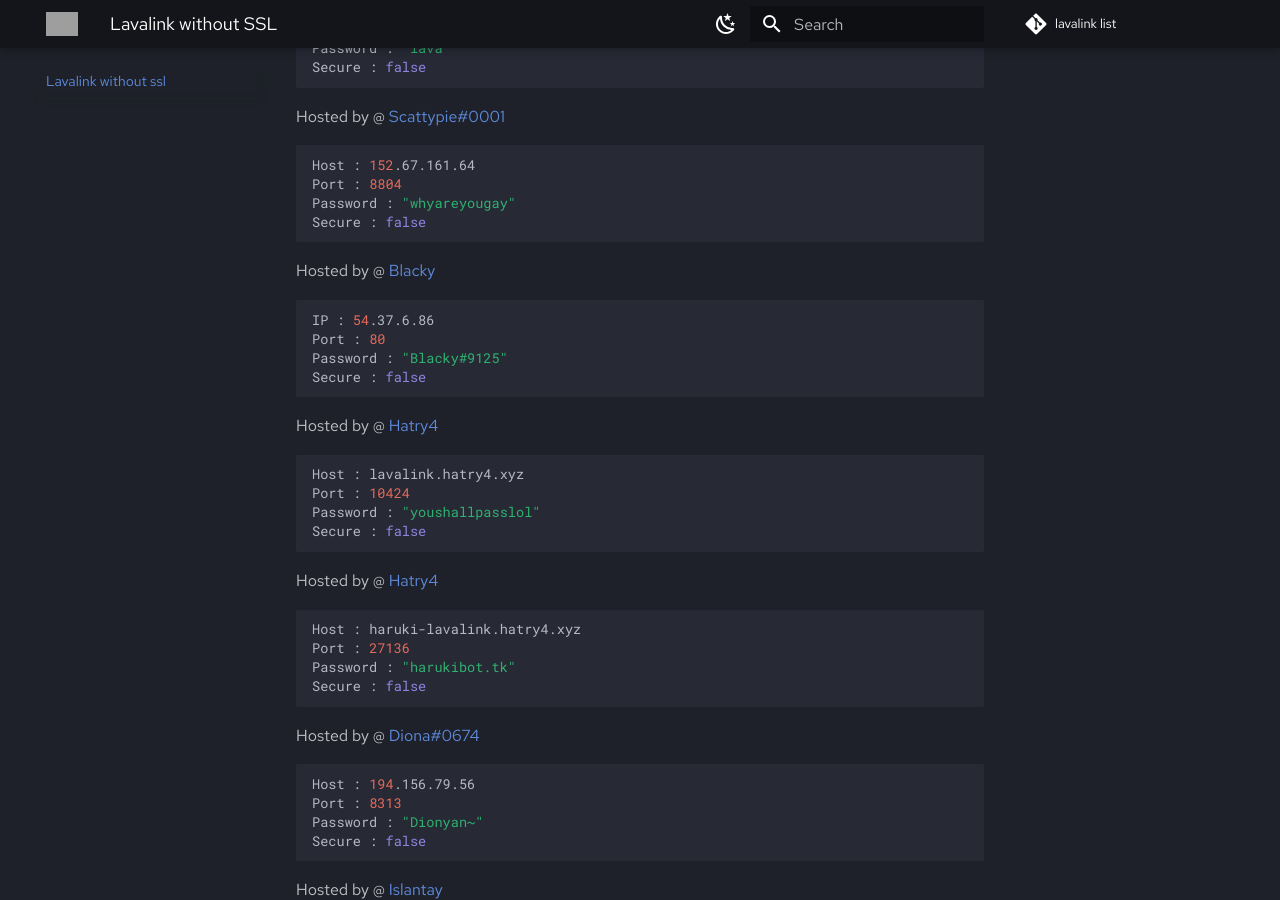
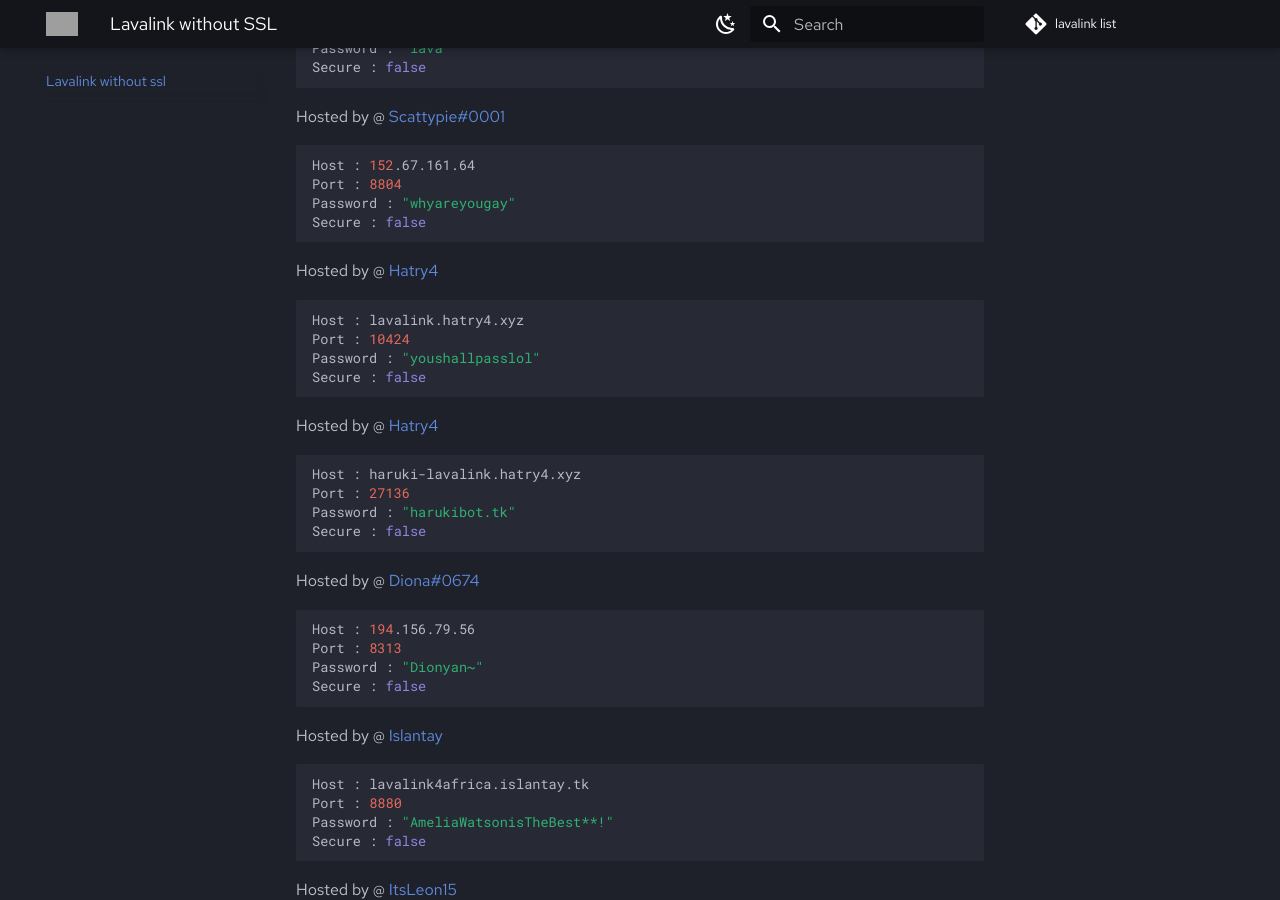
Before and after one commit to DarrenOfficial/lavalink-list, an MkDocs documentation site: the page built from docs/NoSSL/lavalink-without-ssl.md, in a window 1280 px wide and 900 px high, scrolled down 588 px. Built offline with MkDocs 1.6.1 and Material for MkDocs 9.7.7, drawn with Linux system fonts in a browser that asks for light colours; comment, search, counter and statistics services are not loaded; grey boxes are pictures that could not be loaded.

Commit message:
Update lavalink-without-ssl.md
lavalink Hosted by Blacky remove for being down for 2+ days
IP : 54.37.6.86
Port : 80
Password : "Blacky#9125"

````diff
--- a/docs/NoSSL/lavalink-without-ssl.md
+++ b/docs/NoSSL/lavalink-without-ssl.md
@@ -33,14 +33,6 @@ Hosted by @ [Scattypie#0001](https://discord.gg/NUhWvA7paX)
 Host : 152.67.161.64
 Port : 8804
 Password : "whyareyougay"
-Secure : false
-```
-
-Hosted by @ [Blacky](https://blacky-dev.me/)
-```bash
-IP : 54.37.6.86
-Port : 80
-Password : "Blacky#9125"
 Secure : false
 ```
 
````
